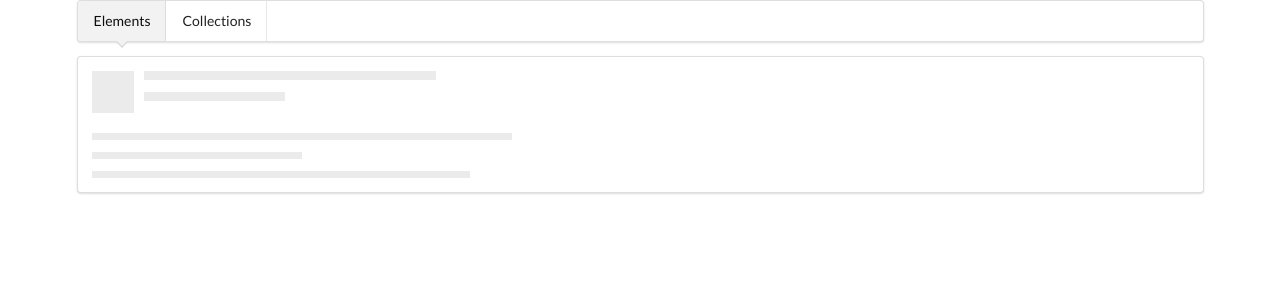
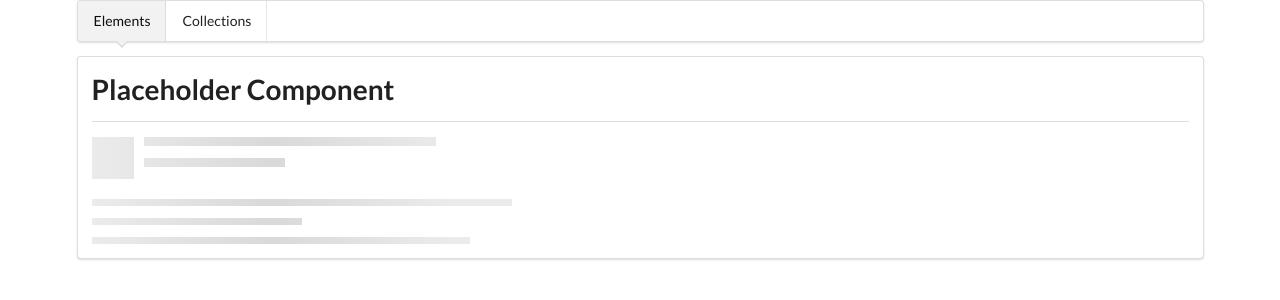
Before and after one commit to viettu2k/comps, an Angular app: page /elements in a window 1280 px wide. Shown: the top 300 px of the page. Built offline with nearby package versions, Linux system fonts and the light colour scheme.

Commit message:
widget modules

```diff
--- a/src/app/elements/elements-home/elements-home.component.html
+++ b/src/app/elements/elements-home/elements-home.component.html
@@ -1 +1,3 @@
+<h1>Placeholder Component</h1>
+<div class="ui divider"></div>
 <app-placeholder></app-placeholder>
```
